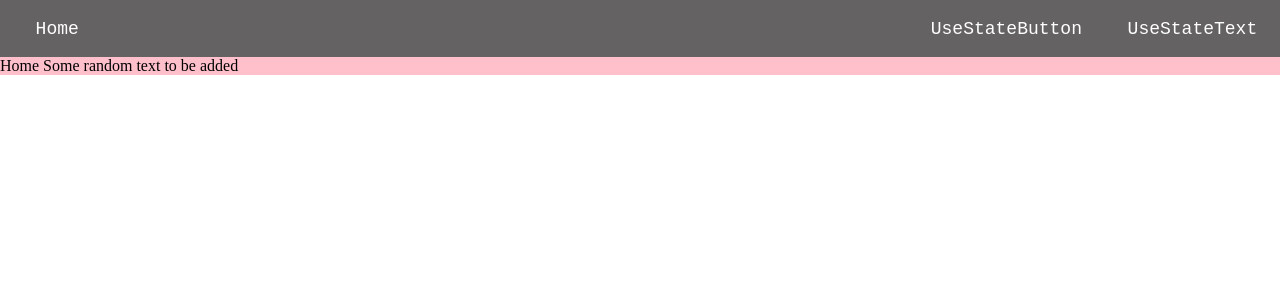
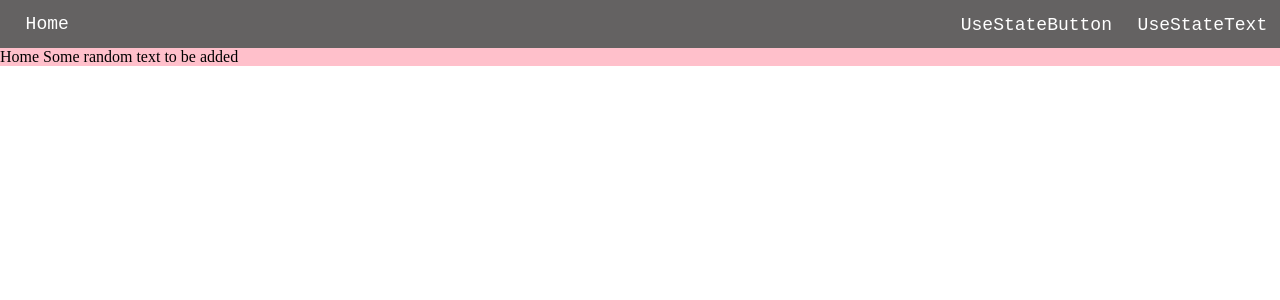
Before and after one commit to bishal0922/ReactJS-Review, a React (Vite) app: page / in a window 1280 px wide. Shown: the top 300 px of the page. Built offline with nearby package versions, Linux system fonts and the light colour scheme.

Commit message:
navbar update

```diff
--- a/src/pages/Navbar.css
+++ b/src/pages/Navbar.css
@@ -16,12 +16,12 @@ body{
     justify-content: space-between;
     align-items: center;
     font-size: large;
+    height: 6vh;
 }
 
 
 .navbar a {
     text-decoration: none;
-    padding: 10px;
     color: white;
     font-family: 'Courier New', Courier, monospace;
 }
@@ -29,6 +29,7 @@ body{
 .navbar a:hover{
     background-color: rgb(0, 0, 0);
     border-radius: 5px;
+    transition: .6s;
 }
 /* Home Section
     centered with 2vw margin left
```
